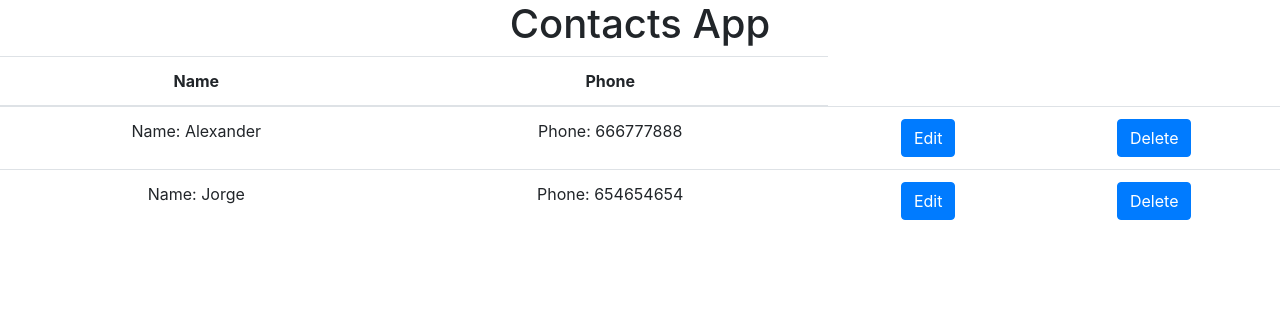
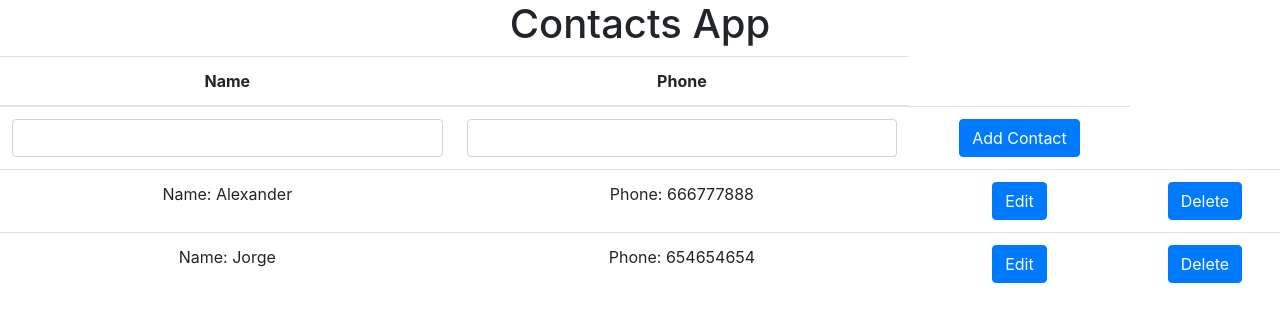
Before and after one commit to jorgeus16/contacts-frontend, a React (Create React App) app: page / in a window 1280 px wide. Shown: the top 322 px of the page. Built offline with nearby package versions, Linux system fonts and the light colour scheme.

Commit message:
add new contact

```diff
--- a/src/Contacts.js
+++ b/src/Contacts.js
@@ -2,17 +2,40 @@
 import { Fragment, useState } from 'react';
 import Contact from './Contact.js';
 import Alert from './Alert.js';
+import NewContact from './NewContact.js';
 
 function Contacts(props){
 
     const [message, setMessage] = useState(null);
-
+    const [contacts, setContacts] =useState(props.contacts);
     function onAlertClose() {
         setMessage(null);
     }
 
     function onContactEdit(contact) {
         setMessage(contact.name);
+    }
+
+    function onAddContact(contact) {
+        if (contact.name === ''){
+           setMessage('A name must be provided');
+           return false;
+        }
+
+        if(contacts.find(c => c.name === contact.name)) {
+            setMessage('Duplicted contact');
+            return false;
+        }
+
+        setContacts((prevContacts) => {
+            if(!prevContacts.find(c => c.name === contact.name)) {
+                return [...prevContacts, contact]
+            }else{
+                setMessage('Duplicated contact');
+                return prevContacts;
+            }
+        });
+        return true;
     }
 
     return (
@@ -26,7 +49,8 @@ function Contacts(props){
                     </tr>
                 </thead>
                 <tbody>
-                    {props.contacts.map((contact) =>
+                    <NewContact onAddContact={onAddContact}/>
+                    {contacts.map((contact) =>
                         <Contact key={contact.name} contact={contact} onEdit={onContactEdit}/>
                     )}
                 </tbody>
--- /dev/null
+++ b/src/NewContact.js
@@ -0,0 +1,30 @@
+import { useState } from "react"
+
+function NewContact(props){
+    const [name, setName] = useState('');
+    const [phone, setPhone] = useState('');
+
+    function onClick(){
+        const newContact = {
+            name: name,
+            phone: phone
+        };
+        const result = props.onAddContact(newContact);
+
+        if(result) {
+            setName('');
+            setPhone('');
+        }
+
+    }
+
+    return (
+        <tr>
+            <td><input className="form-control" name="name" value={name} onChange={(event) => setName(event.target.value)}/></td>
+            <td><input className="form-control" name="phone" value={phone} onChange={(event) => setPhone(event.target.value)}/></td>
+            <td><button className="btn btn-primary" onClick={onClick}>Add Contact</button></td>
+        </tr>
+    )
+}
+
+export default NewContact;
```
Also changed, not shown: 1 other file (tests, documents, lock files or other folders).
